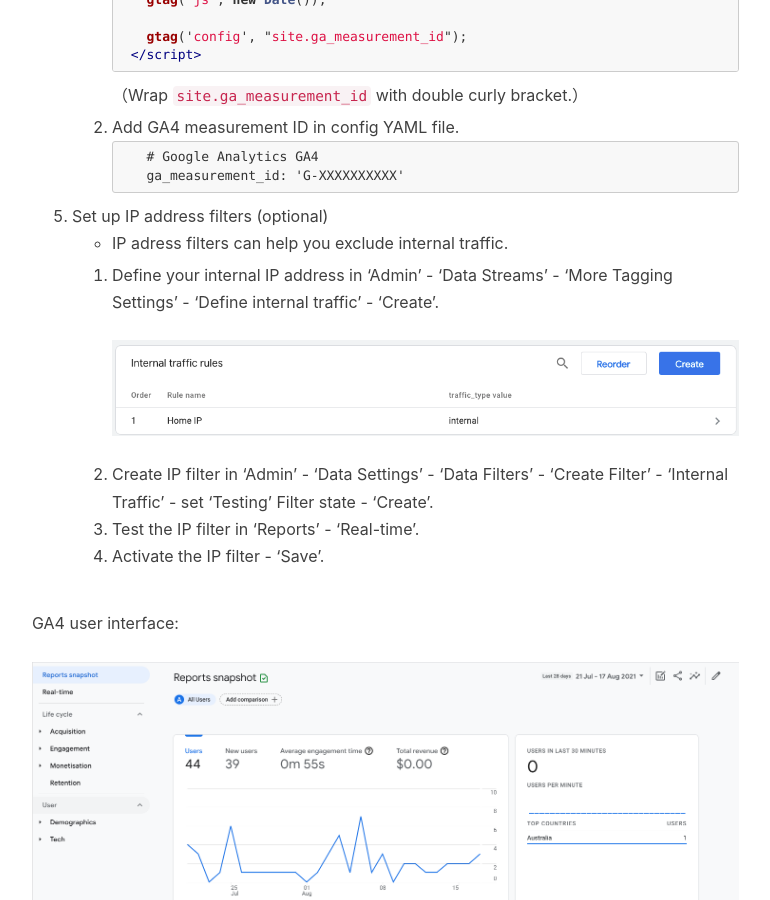
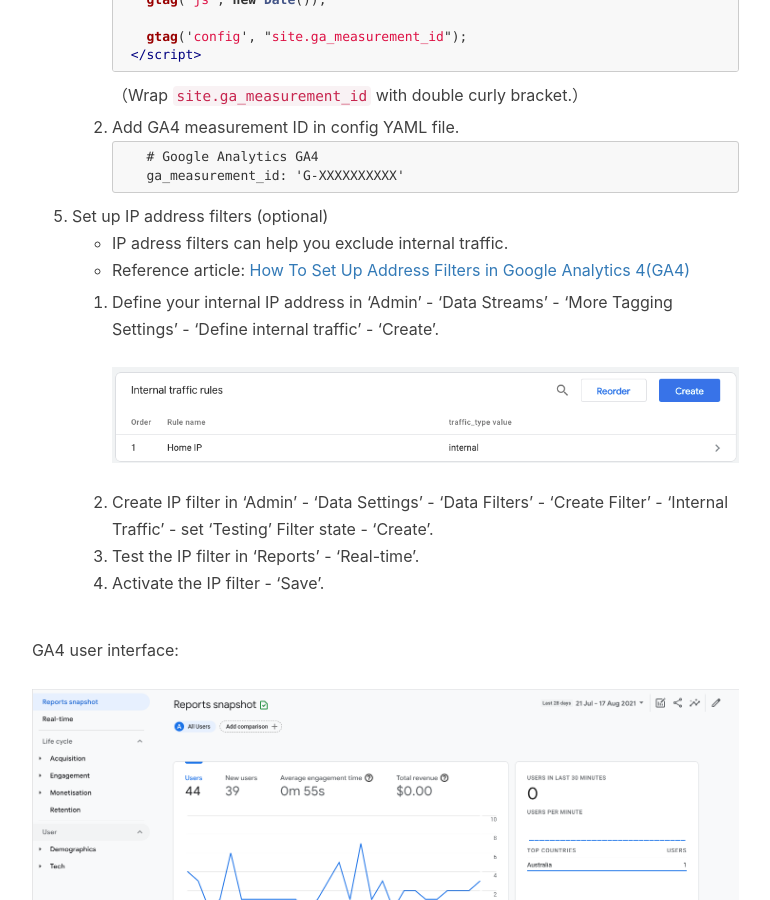
Before and after one commit to Lanzhou-J/Lanzhou-J.github.io, a Jekyll site: the page built from _posts/2021-06-29-Set-Google-Analytics-for-blog.md, in a window 1280 px wide and 900 px high, scrolled down 2983 px. Shown: the whole window, without its empty margins (233-1003 px from the left). Built offline with Jekyll 4.4.1, drawn with Linux system fonts in a browser that asks for light colours; nearby versions of some CDN libraries; comment, search, counter and statistics services are not loaded.

Commit message:
add reference link

````diff
--- a/_posts/2021-06-29-Set-Google-Analytics-for-blog.md
+++ b/_posts/2021-06-29-Set-Google-Analytics-for-blog.md
@@ -84,6 +84,7 @@ On the website -- [https://marketingplatform.google.com/about/analytics/](https:
       ```
 5. Set up IP address filters (optional)
   - IP adress filters can help you exclude internal traffic.
+  - Reference article: [How To Set Up Address Filters in Google Analytics 4(GA4)](https://witneyseoguy.co.uk/blog/set-up-ip-address-filters-in-google-analytics-4/)
     1. Define your internal IP address in 'Admin' - 'Data Streams' - 'More Tagging Settings' - 'Define internal traffic' - 'Create'.
     ![GoogleAnalyticsIPRule](/img/in-post/google_analytics_IPRule.png)
     2. Create IP filter in 'Admin' - 'Data Settings' - 'Data Filters' - 'Create Filter' - 'Internal Traffic' - set 'Testing' Filter state - 'Create'.
````
